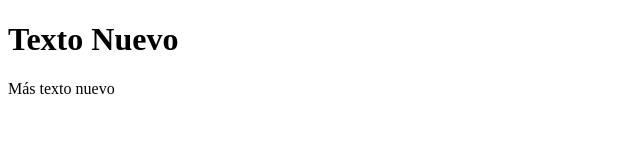
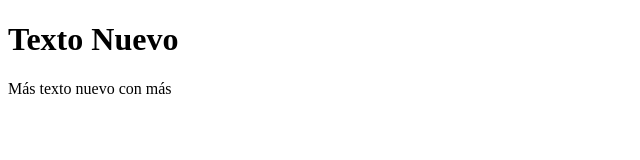
Before and after one commit to Evel28/A, a plain HTML site: page index.html in a window 1280 px wide. Shown: the full height of the page, 0-640 px from the left. Drawn offline with Linux system fonts and the light colour scheme.

Commit message:
3 commit en login con más

```diff
--- a/index.html
+++ b/index.html
@@ -8,6 +8,6 @@
 </head>
 <body>
     <h1>Texto Nuevo</h1>
-    <p>Más texto nuevo</p>
+    <p>Más texto nuevo con más</p>
 </body>
 </html>
```
